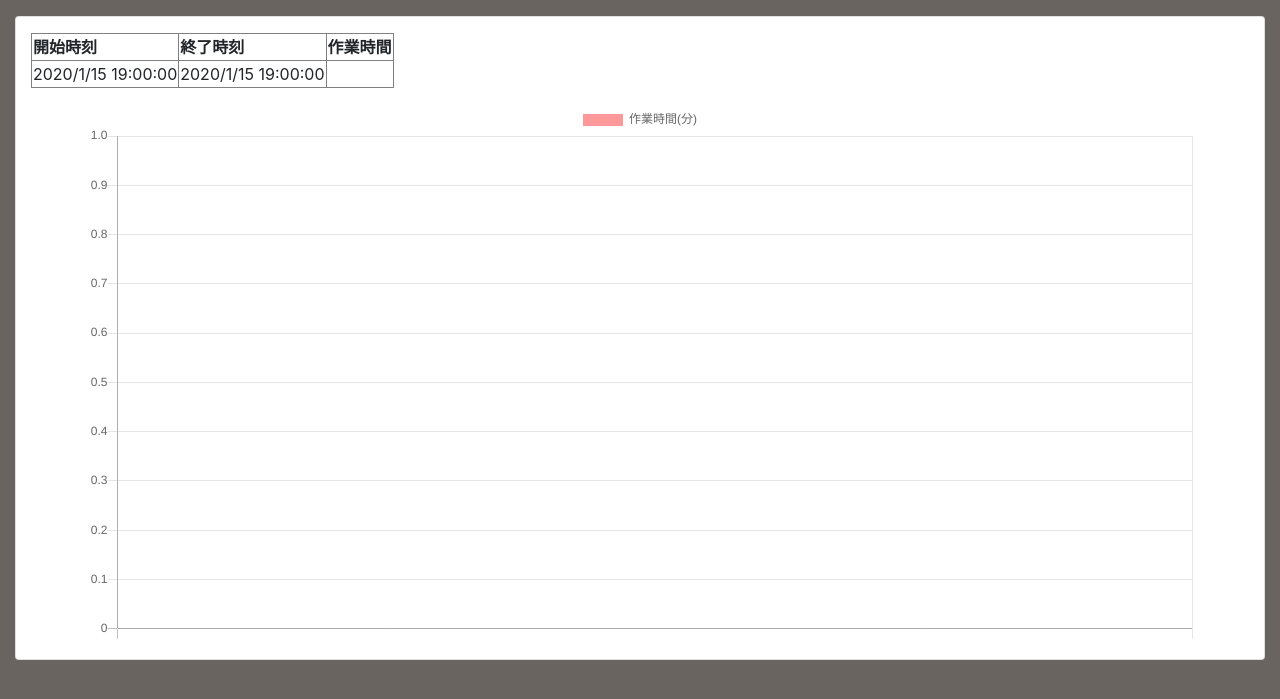
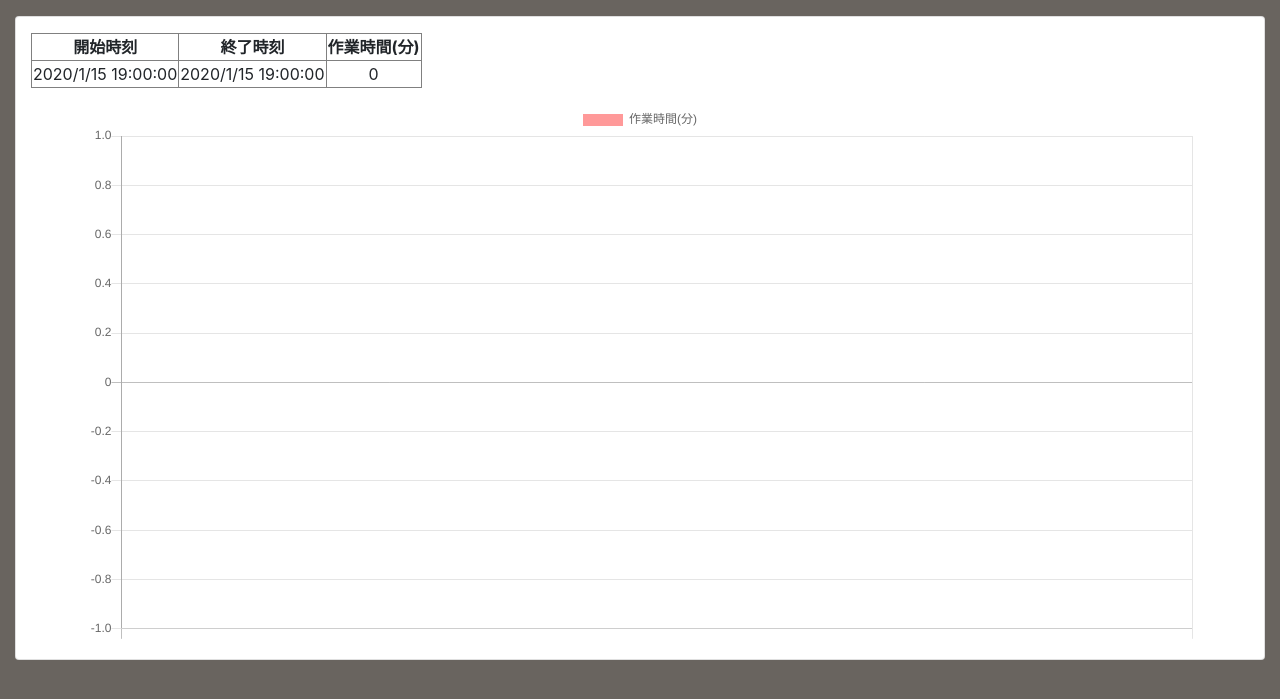
Before and after one commit to takayg/hackson_vol5, a Django app: page /data_list/ in a window 1280 px wide. Shown: the part 56-755 px from the top of the page. Run offline with Django 3.2, Linux system fonts and the light colour scheme; a user stored in the database is signed in; tables that the repository leaves empty hold one stand-in row (values such as "Sample post"); some libraries are stand-ins or nearby versions.

Commit message:
data_list

```diff
--- a/templates/data_list.html
+++ b/templates/data_list.html
@@ -5,16 +5,33 @@
 <p></p>
 
 <script>
-    var data = new Array();
+    var times = new Array();
     var areas = [
     {% for area in activities %}
-    {{area.study_time}},
+    {{area.working_time}},
     {% endfor %}
     ];
     console.log(areas);
     areas.reverse();
 
 </script>
+
+<script>
+  for(var i = 0; i < areas.length; i++) {
+    areas[i] /= 60;
+    areas[i] = areas[i] | 0;
+  }
+</script>
+
+<script>
+  for(var i = 0; i < areas.length; i++) {
+    times.push(areas[i]);
+    console.log(times[i]);
+  }
+</script>
+
+
+
 
 <script>
      var days = [
@@ -26,24 +43,29 @@
     console.log(days);
     days.reverse();
 
-
 </script>
 
 <div class = "container-fluid">
     <div class = "card">
     <p></p>
     <div class = "container-fluid">
-<table border = "1">
+<table border = "1" class = "my-table">
     <tr>
         <th>開始時刻</th>
         <th>終了時刻</th>
-        <th>作業時間</th>
+        <th>作業時間(分)</th>
     </tr>
     {% for activity in activities %}
     <tr>
         <td>{{ activity.start_time|date:"Y/n/j H:i:s" }}</td>
         <td>{{ activity.finish_time|date:"Y/n/j H:i:s" }}</td>
-        <td>{{ activity.study_time }}</td>
+
+        <script>
+          var minute = {{ activity.working_time}};
+          minute /= 60;
+          minute  = minute | 0;
+          document.write(`<td>${minute}</td>`);
+        </script>
 
     </tr>
     {% endfor %}
@@ -80,7 +102,7 @@
     labels: days,
     datasets: [{
       label: "作業時間(分)",
-      data: areas,
+      data: times,
       backgroundColor: "rgba(255,0,0,0.4)"
     }]
   }
@@ -88,4 +110,11 @@
 
 </script>
 
+<style>
+  .my-table {
+    text-align: center;
+  }
+
+</style>
+
 {% endblock %}
```
